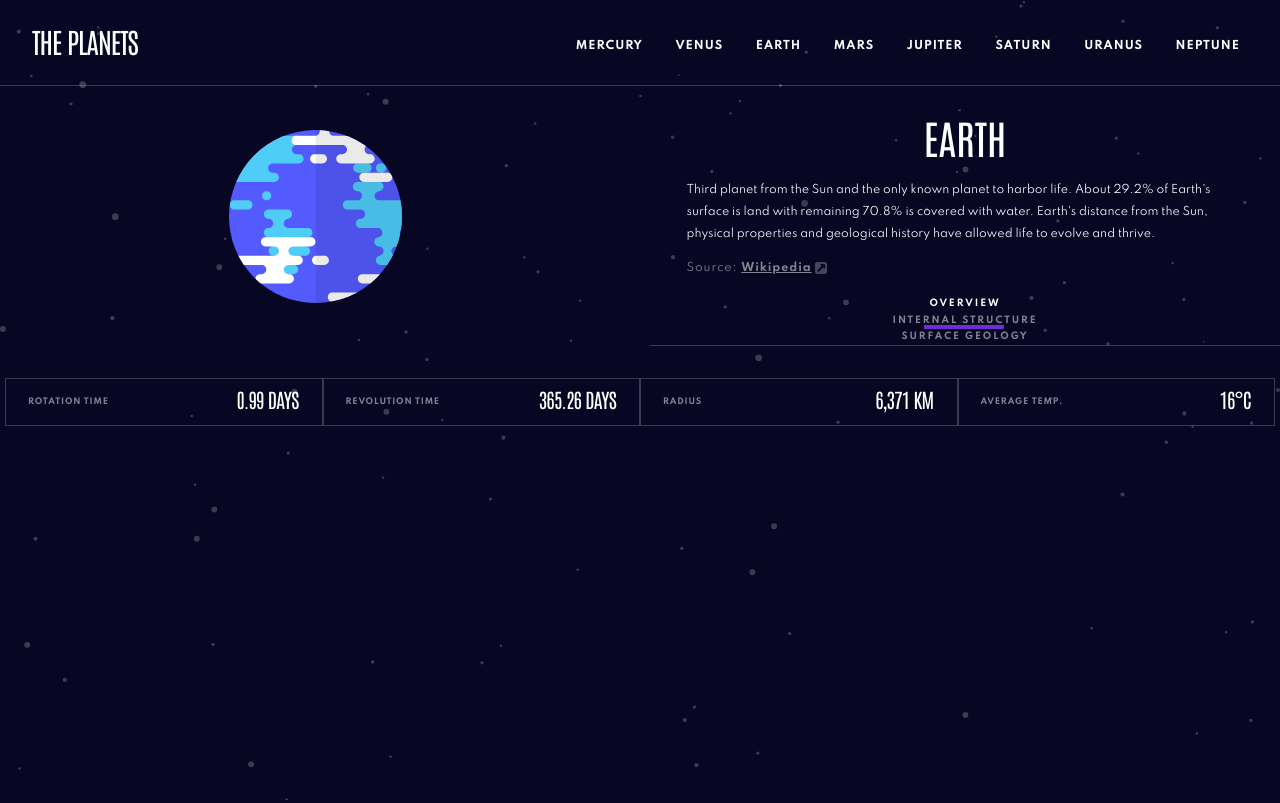
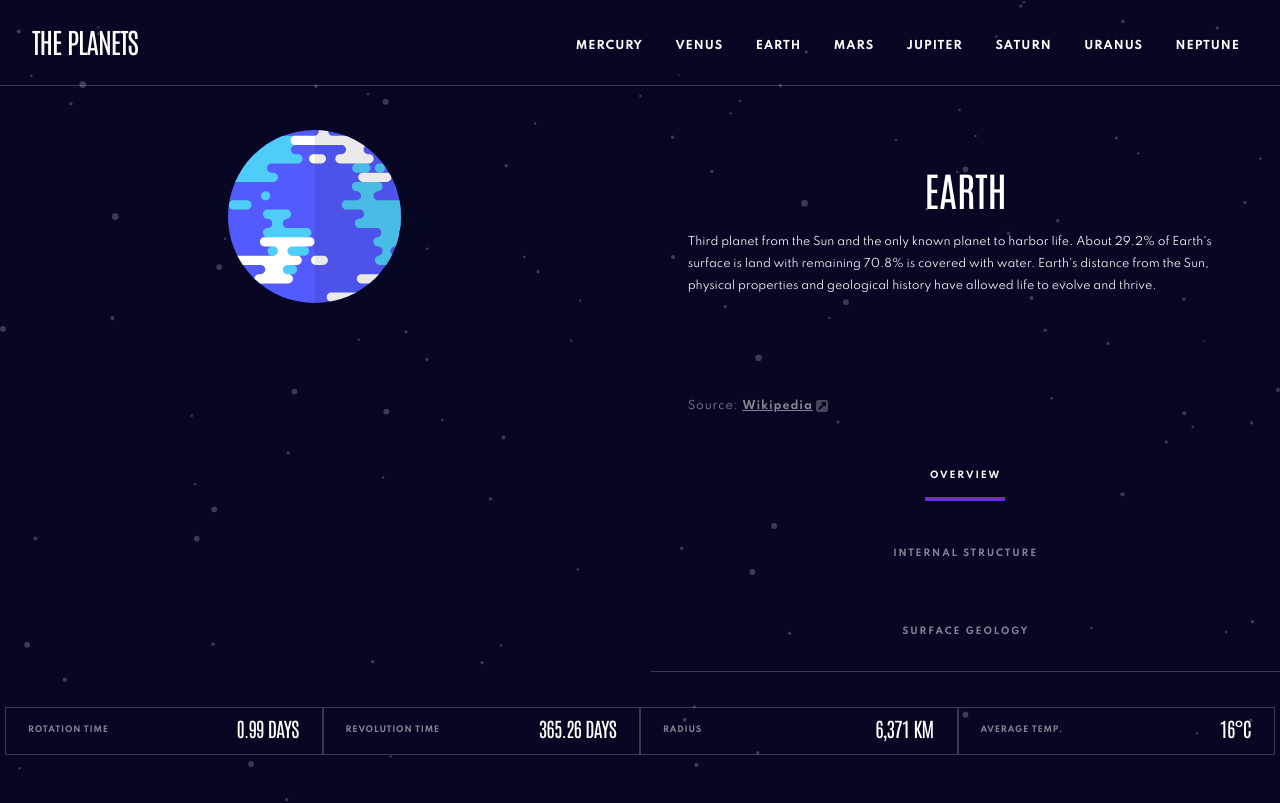
Before and after one commit to JorgeAMendoza/planet-facts, a Next.js app: page /planets/earth in a window 1280 px wide. Shown: the top 803 px of the page. Built offline with nearby package versions, Linux system fonts and the light colour scheme.

Commit message:
adjust grid auto, set grid audio heights to better match figma design, inserted bottom padding to give page some scroll space for the bottom

```diff
--- a/src/styles/PlanetPage.module.css
+++ b/src/styles/PlanetPage.module.css
@@ -1,13 +1,14 @@
 .planetPage {
   display: grid;
   grid-template-columns: repeat(4, 1fr);
-  grid-template-rows: auto;
+  grid-template-rows: 5rem 25.6rem 23.5rem 21.6rem;
   grid-template-areas:
     "contentButton contentButton contentButton contentButton"
     "planetImage planetImage planetImage planetImage"
     "planetContent planetContent planetContent planetContent"
     "stats stats stats stats";
-  gap: 2rem;
+  gap: 2.25rem;
+  padding-bottom: 4.5rem;
 }
 
 .buttonContainer {
@@ -168,6 +169,8 @@
   grid-area: planetContent;
   font-size: 1.1rem;
   padding: 0 0.5rem;
+  display: flex;
+  flex-direction: column;
 }
 
 .planetText {
@@ -176,8 +179,8 @@
 
 .planetSource {
   opacity: 0.5;
-  margin-block-start: 1.5rem;
   letter-spacing: 0.9px;
+  margin-top: auto;
 }
 
 .planetSource a {
```
